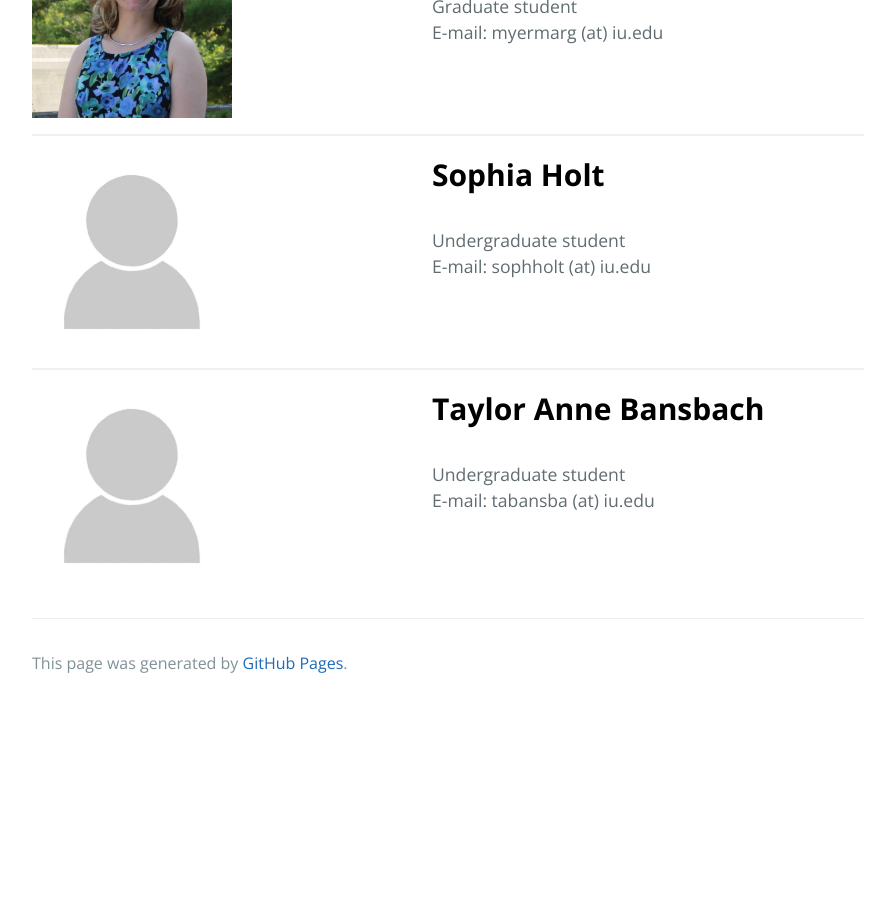
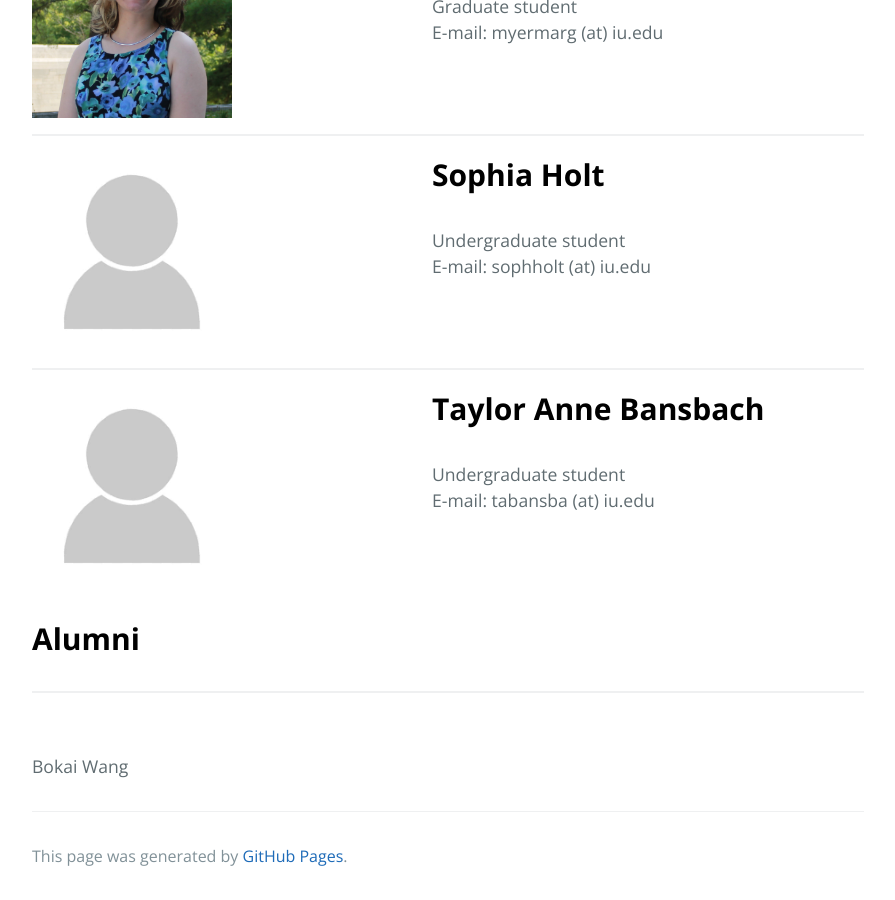
Before and after one commit to Hanmt-Lab/Hanmt-Lab.github.io, a Jekyll site: the page built from people/index.html, in a window 1280 px wide and 900 px high, scrolled down 1245 px. Shown: the whole window, without its empty margins (192-1087 px from the left). Built offline with Jekyll 4.4.1, drawn with Linux system fonts in a browser that asks for light colours; before the commit the page ends 1952 px from its top, so only the background shows below that.

Commit message:
Update index.html

```diff
--- a/people/index.html
+++ b/people/index.html
@@ -26,3 +26,8 @@ group: members
             </div>
       </div>
 {% endfor %}
+
+<p style="font-size: 30px; color: black"><strong>Alumni</strong></p>
+<hr>
+<br>
+<p>Bokai Wang</p>
```
